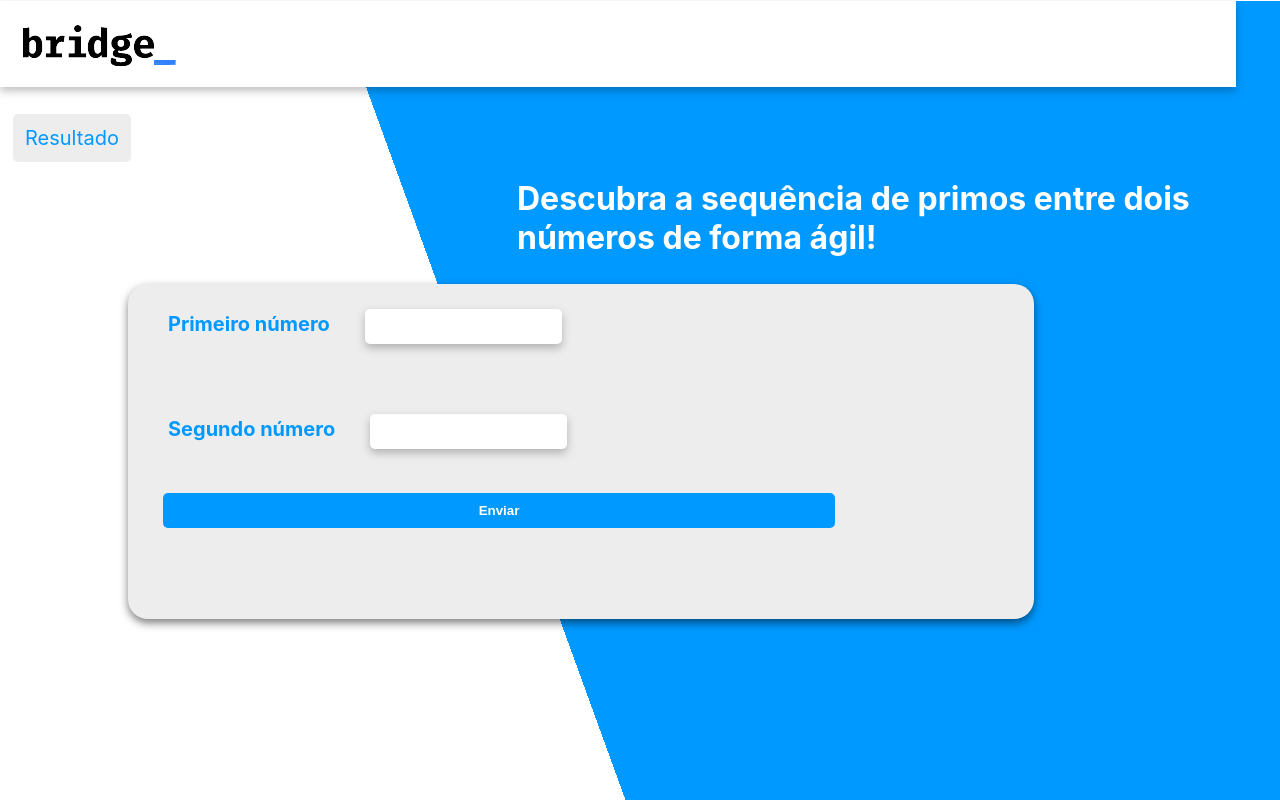
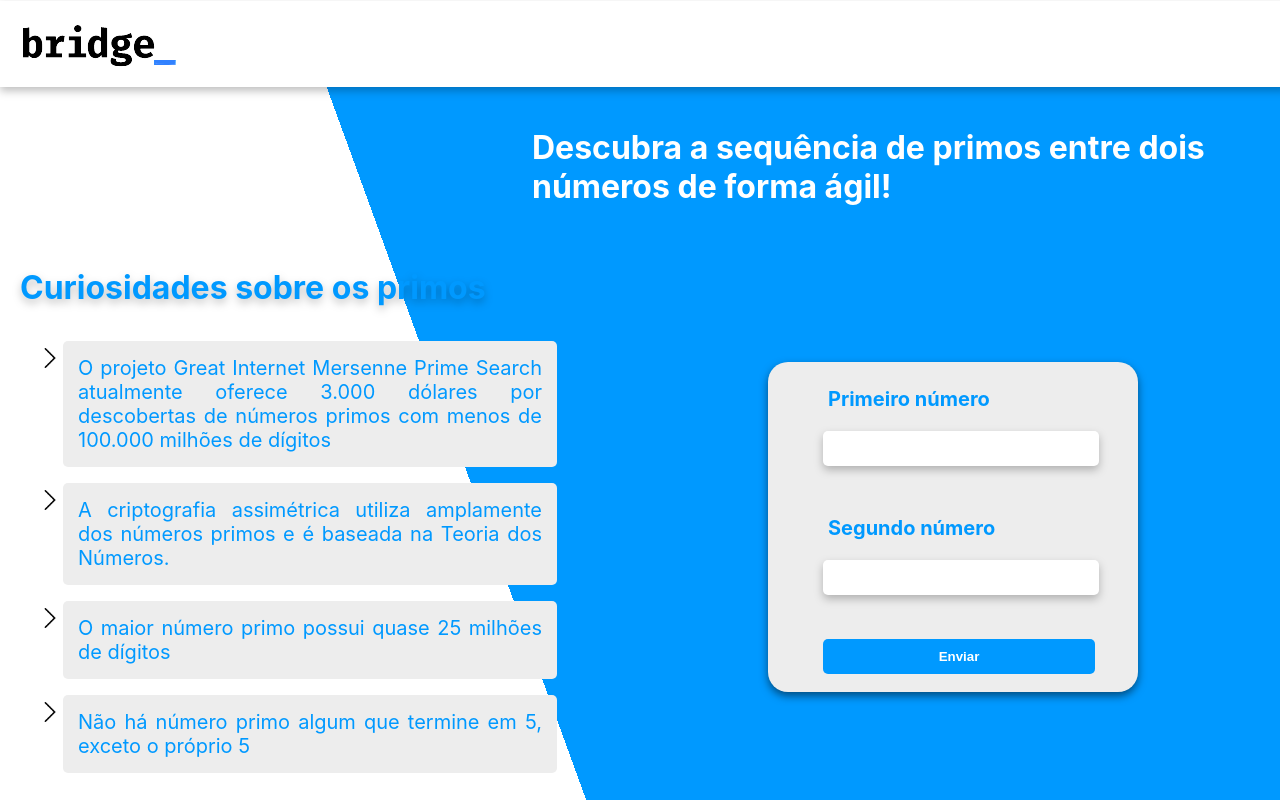
Before and after one commit to eduardagomess/web-app-react, a React (Create React App) app in the folder web-app/: page / in a window 1280 px wide. Shown: the top 800 px of the page. Built offline with nearby package versions, Linux system fonts and the light colour scheme.

Commit message:
Update App.css, it was added media queries

```diff
--- a/web-app/src/App.css
+++ b/web-app/src/App.css
@@ -66,11 +66,11 @@
   font-weight: bolder;
 }
 
-.mobile-hide{
+#result{
   display: none;
 }
 
-#resul{
+.mobile-hide{
   display: none;
 }
 
@@ -96,3 +96,121 @@
   width: 500px;
   margin-top: 20px;
  }
+
+ @media (min-width: 1024px){
+  #nav {
+    background-color: white;
+    height: 100%;
+    width: 99%;
+    filter: drop-shadow(0px 4px 4px rgba(0, 0, 0, 0.25));
+  }
+
+  #bg {
+    height: 966px;
+    background: linear-gradient(70deg, white 40%, #0099ff 40%);
+    background: linear-gradient(70deg, white 40%, #0099ff 40%);
+    background: linear-gradient(70deg, white 40%, #0099ff 40%);
+    background: linear-gradient(70deg, white 40%, #0099ff 40%);
+  }
+
+  #title{
+    color: white;
+    margin-left: 40%;
+    padding: 20px;
+  }
+
+  #second-title{
+    color: #0099ff;
+    padding: 20px;
+    filter: drop-shadow(0px 4px 4px rgba(0, 0, 0, 0.25));
+  }
+
+  #form{
+    background-color: #EDEDED;
+    border-radius: 20px;
+    height: 280px;
+    width:25%;
+    padding: 25px;
+    margin-left: 60%;
+    margin-top: -450px;
+    filter: drop-shadow(0px 4px 4px rgba(0, 0, 0, 0.50));
+    }
+
+  #label{
+    color:#0099ff;
+    font-weight: bolder;
+    padding: 20px;
+    font-size: 20px;
+    margin-left:15px;
+  }
+
+  .input{
+    padding: 10px;
+    margin-bottom: 50px;
+    border-radius: 5px;
+    border-style: none;
+    margin-top:20px;
+    margin-left:30px;
+    width: 80%;
+    filter: drop-shadow(0px 4px 4px rgba(0, 0, 0, 0.25));
+  }
+
+  #button{
+    width:85%;
+    height: 35px;
+    border-radius: 5px;
+    margin-left: 30px;
+    margin-top: -100px;
+    background-color: #0099ff;
+    border-style: none;
+  }
+
+  #button-title{
+    color: white;
+    font-weight: bolder;
+  }
+
+  #img-next{
+    width: 20px;
+  }
+
+  .list{
+    list-style: none;
+    display: flex;
+    flex-direction: row;
+    font-size: 20px;
+   }
+
+   .curiosity{
+    font-size: 20px;
+    background-color: #EDEDED;
+    text-align: justify;
+    margin-top: -30px;
+    padding: 15px;
+    color: #0099ff;
+
+    border-radius: 5px;
+   }
+
+   #table{
+    width: 500px;
+    margin-top: 20px;
+   }
+
+   .mobile-hide{ display: inline !important; }
+
+   #result{
+    display: none ;
+  }
+
+}
+
+@media (min-width: 1024px){
+  #bg {
+    height: 992px;
+    background: linear-gradient(70deg, white 40%, #0099ff 40%);
+    background: linear-gradient(70deg, white 40%, #0099ff 40%);
+    background: linear-gradient(70deg, white 40%, #0099ff 40%);
+    background: linear-gradient(70deg, white 40%, #0099ff 40%);
+  }
+}
```
